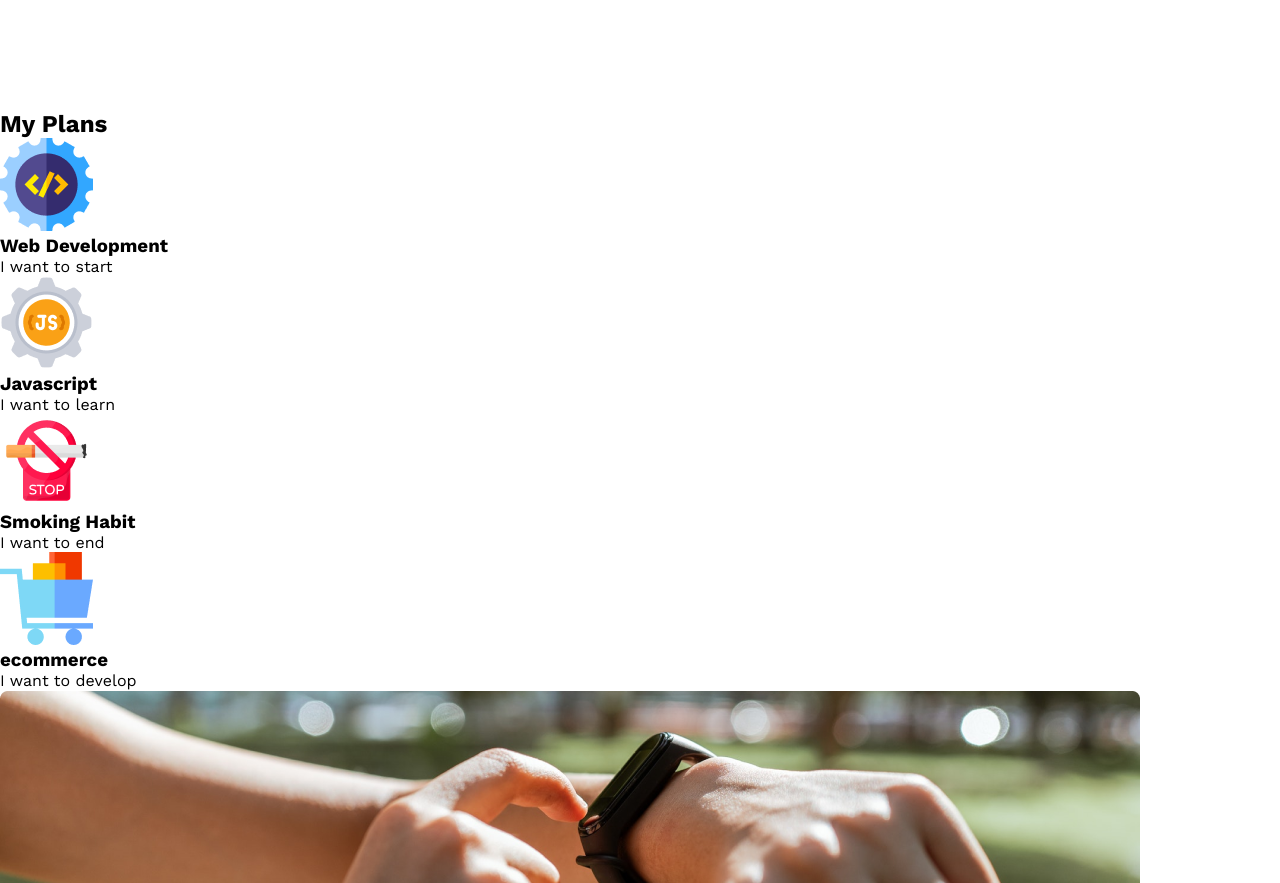
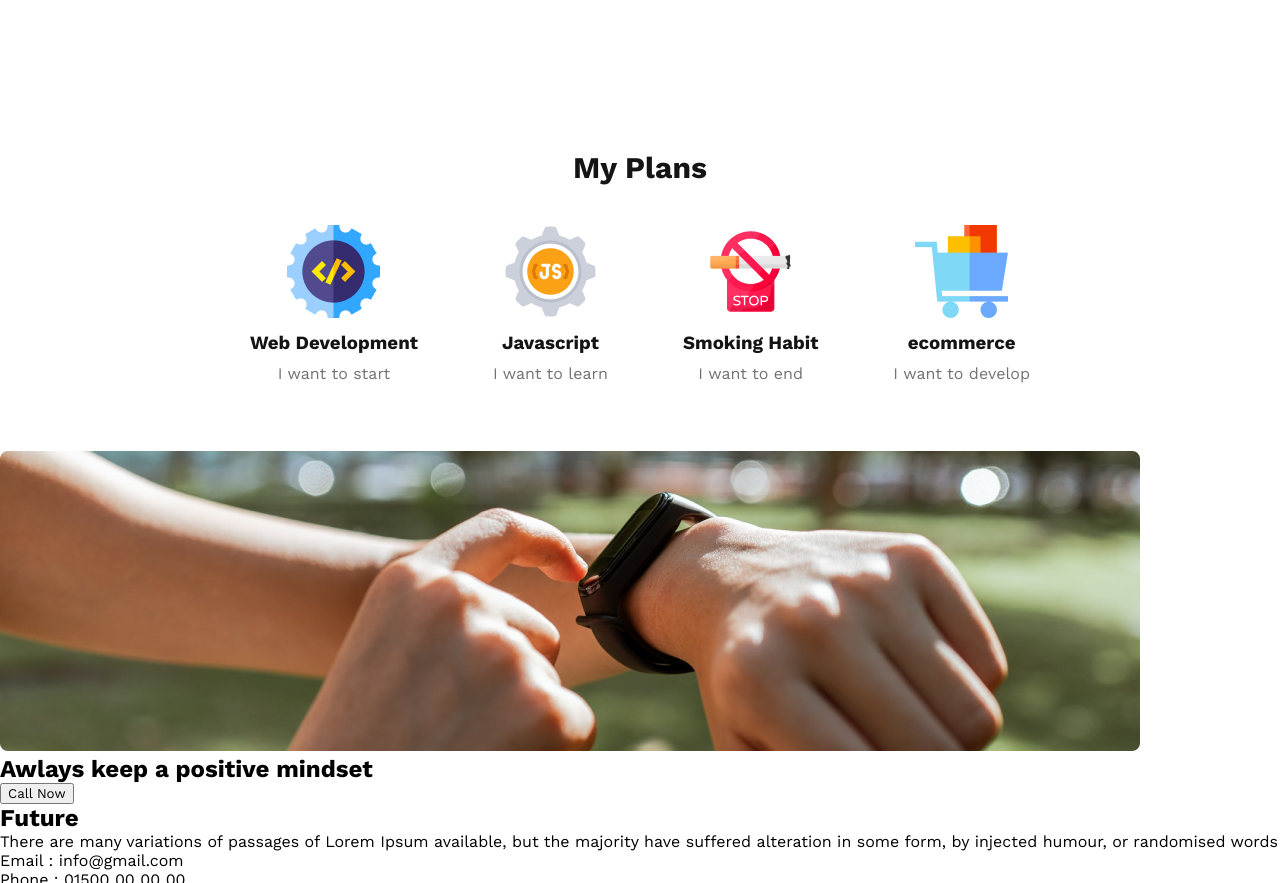
Before and after one commit to mdfaysal7082/Hero-Assign-1, a plain HTML site: page index.html in a window 1280 px wide. Shown: the part 1490-2373 px from the top of the page. Drawn offline with nearby package versions, Linux system fonts and the light colour scheme.

Commit message:
plan section added

```diff
--- a/index.html
+++ b/index.html
@@ -36,22 +36,22 @@
         <div class="plan-area">
             <h2>My Plans</h2>
             <div class="plan-box">
-                <div class="plan-box1">
+                <div>
                     <img src="images/icons/web.png" alt="Web">
                     <h3>Web Development</h3>
                     <p>I want to start</p>
                 </div>
-                <div class="plan-box2">
+                <div>
                     <img src="images/icons/js.png" alt="JS">
                     <h3>Javascript</h3>
                     <p>I want to learn</p>
                 </div>
-                <div class="plan-box3">
+                <div>
                     <img src="images/icons/smoke.png" alt="No Smoke">
                     <h3>Smoking Habit</h3>
                     <p>I want to end</p>
                 </div>
-                <div class="plan-box4">
+                <div>
                     <img src="images/icons/ecom.png" alt="Ecomarce">
                     <h3>ecommerce</h3>
                     <p>I want to develop</p>
--- a/style.css
+++ b/style.css
@@ -82,3 +82,29 @@ text-align: right;
     font-size: 16px;
     line-height: 30px;
 }
+
+/*==========Hero Area End==========*/
+
+
+.plan-area{
+    width: 100%;
+    height: 300px;
+    text-align: center;
+}
+.plan-area h2{
+    color: #151414;
+    font-size: 30px;
+    margin: 40px 0;
+}
+.plan-box{
+    display: flex;
+    margin: 0 250px;
+    justify-content: space-between;
+}
+.plan-box h3{
+    color: #151414;
+    margin: 10px 0;
+}
+.plan-box p{
+    color: #737272;
+}
```
